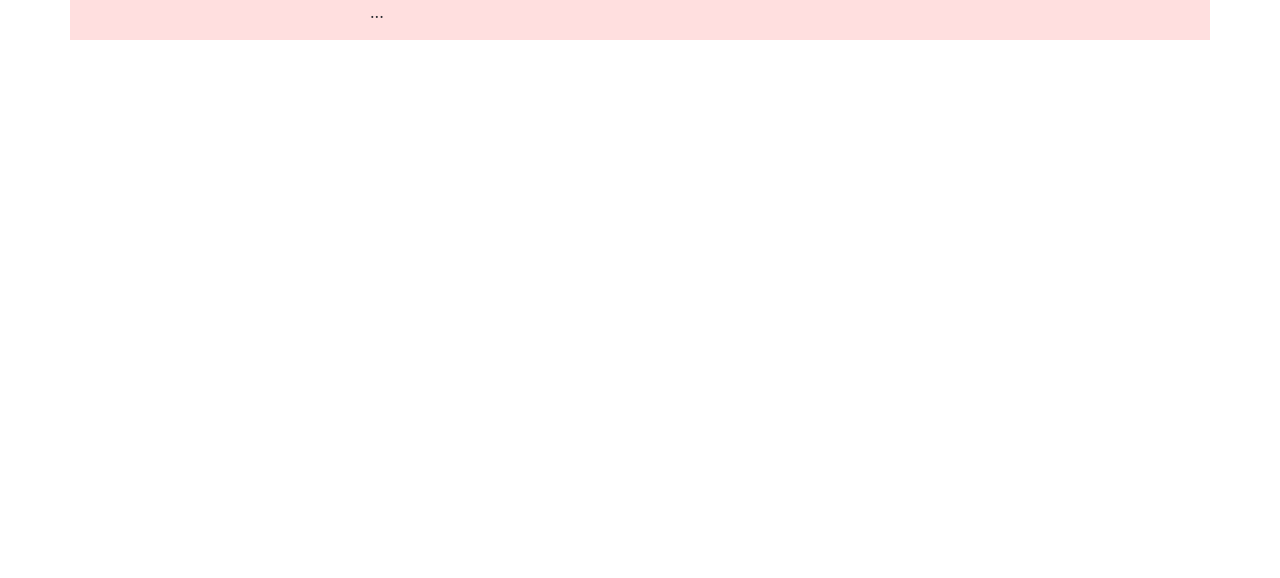
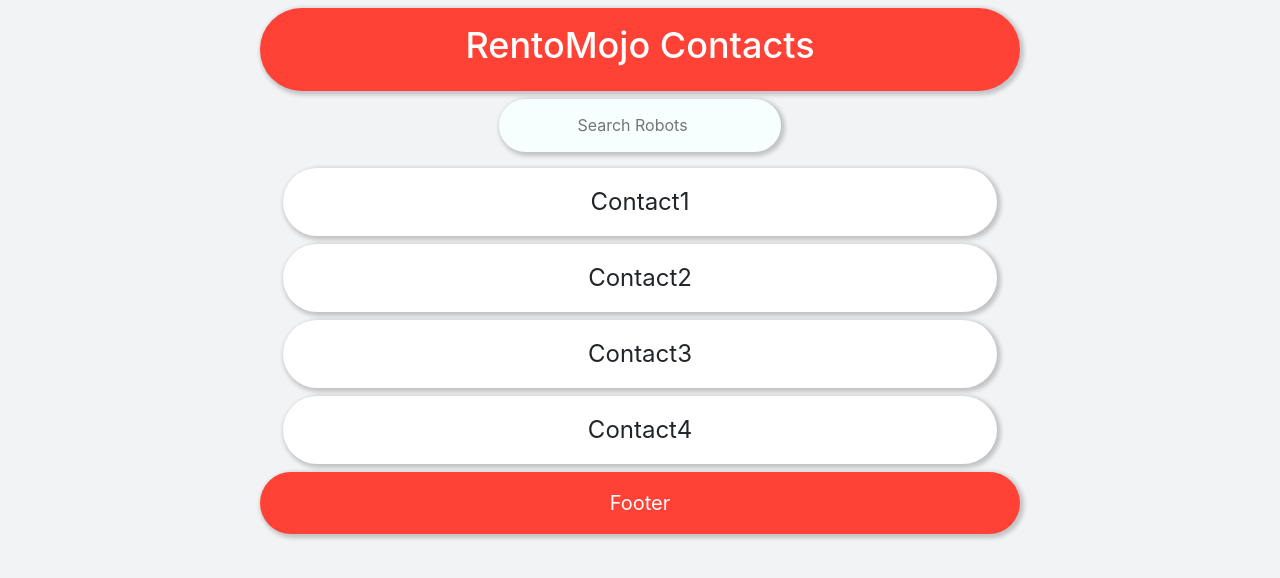
Before and after one commit to Adarsh-thedev/rentomojo-phonebook-frontend, a React (Create React App) app: page / in a window 1280 px wide. Shown: the top 578 px of the page. Built offline with nearby package versions, Linux system fonts and the light colour scheme.

Commit message:
created layout

```diff
--- a/src/App.css
+++ b/src/App.css
@@ -1,3 +1,3 @@
-.App {
-  text-align: center;
+.bg1 {
+  background : #fff;
 }
--- a/src/App.js
+++ b/src/App.js
@@ -1,16 +1,24 @@
 import React from 'react';
+import Base from './components/Base';
 import './App.css';
 import 'tachyons';
 
 const App = () => {
   return (
-    <div className="container bg-washed-red">
-      <div className = 'row'>
-        <div className = 'col col-sm-6 offset-sm-3'>
-          <p>...</p>
-        </div>
+    <Base>
+      <div className = 'grow pa3 bg1 ma2 text-center br-pill shadow-3'>
+        Contact1
       </div>
-    </div>
+      <div className = 'grow pa3 bg1 ma2 text-center br-pill shadow-3'>
+        Contact2
+      </div>
+      <div className = 'grow pa3 bg1 ma2 text-center br-pill shadow-3'>
+        Contact3
+      </div>
+      <div className = 'grow pa3 bg1 ma2 text-center br-pill shadow-3'>
+        Contact4
+      </div>
+    </Base>
   );
 }
 
--- /dev/null
+++ b/src/components/Base.js
@@ -0,0 +1,29 @@
+import React from 'react';
+import Searchbox from './Searchbox';
+
+const Base = ({
+    className = 'col-sm-12 col-md-8 offset-md-2 f3 mt2',
+    children
+}) => {
+
+    return(
+        <div className = 'container mt2'>
+            <div className = 'row'>
+                <div className = 'col-sm-12 col-md-8 offset-md-2 bg-red white pa3 text-center br-pill shadow-3'>
+                    <h2 className = 'f2'>RentoMojo Contacts</h2>
+                </div>
+                <Searchbox/>
+                <div className = {className}>
+                    {children}
+                </div>
+            </div>
+            <div className = 'row'>
+            <div className = 'col-sm-12 f4 col-md-8 offset-md-2 bg-red white pa3 text-center br-pill shadow-3'>
+                Footer
+            </div>
+            </div>
+        </div>
+    );
+}
+
+export default Base;
--- /dev/null
+++ b/src/components/Searchbox.js
@@ -0,0 +1,16 @@
+import React from 'react';
+
+const Searchbox = () => {
+
+    return(
+        <div className = 'col-sm-12 col-md-8 offset-md-2 mt2 text-center'>
+            <input
+                className = 'pa3 tc ba b--transparent bg-washed-blue br-pill shadow-3'
+                type = 'search'
+                placeholder = 'Search Robots'
+            />
+        </div>
+    );
+}
+
+export default Searchbox;
--- a/src/index.css
+++ b/src/index.css
@@ -5,6 +5,7 @@
     sans-serif;
   -webkit-font-smoothing: antialiased;
   -moz-osx-font-smoothing: grayscale;
+  background: #F2F3F5;
 }
 
 code {
```
